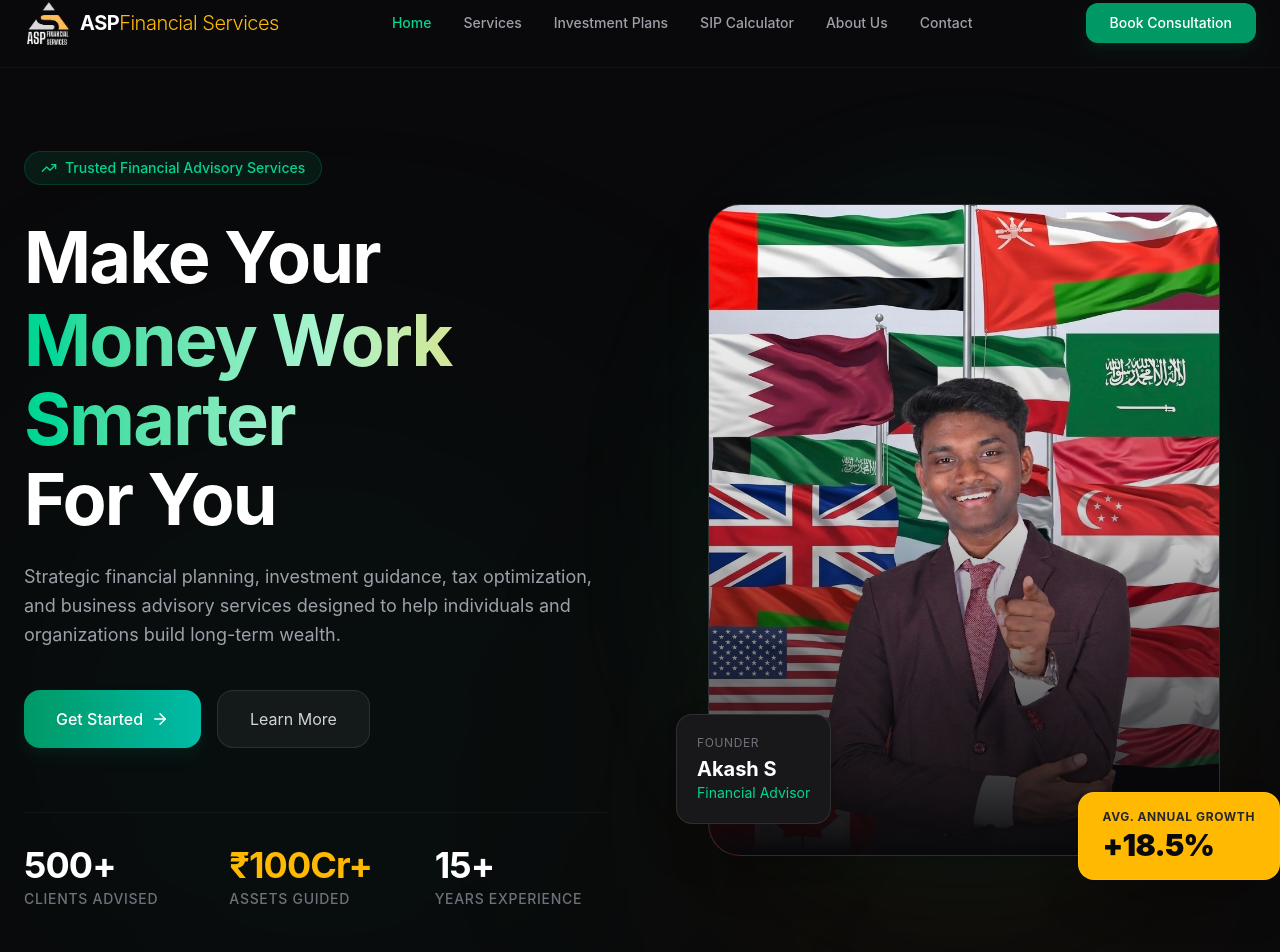
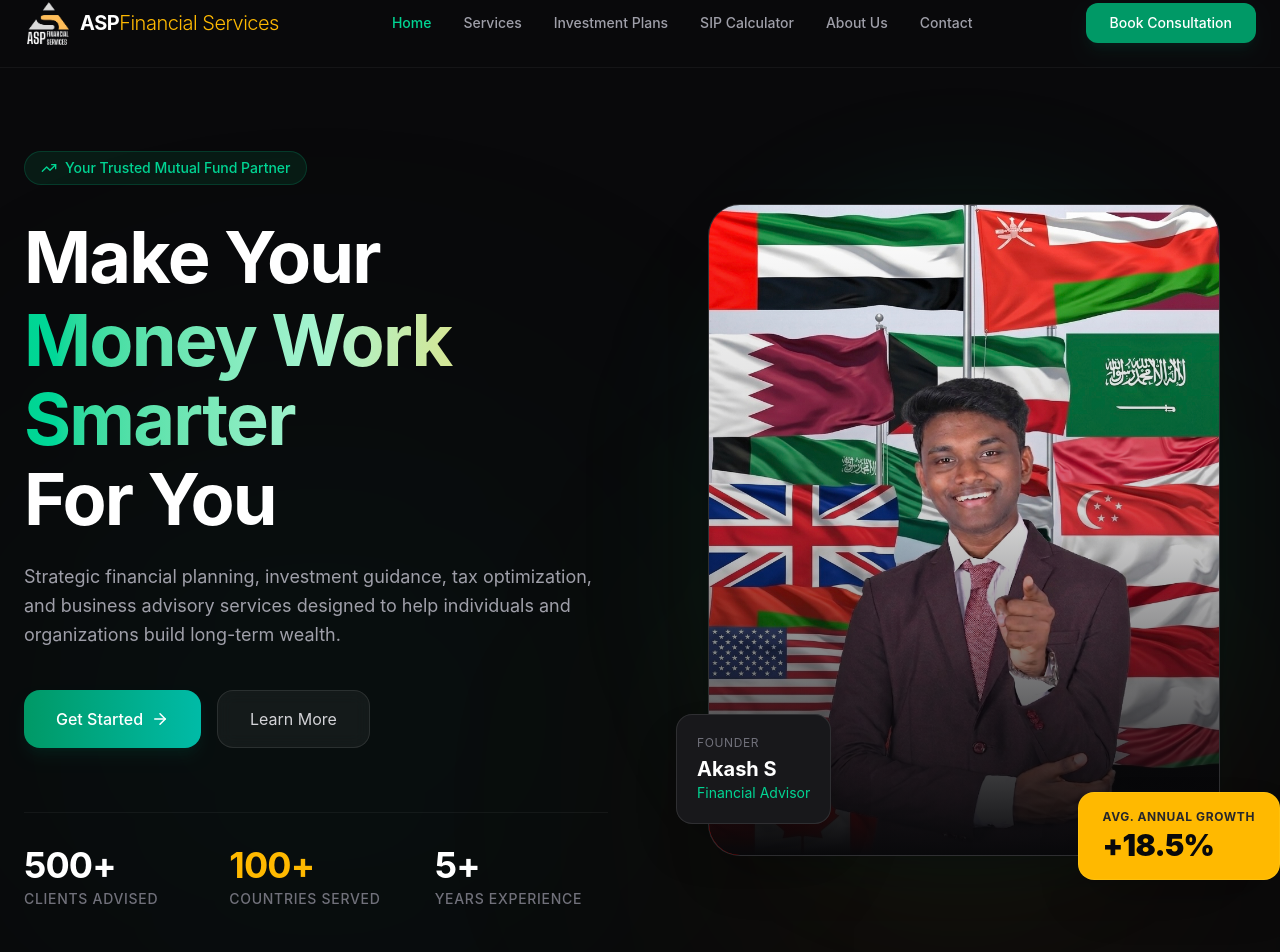
Before and after one commit to everlinesys/aspfinserv, a React (Vite) app: page / in a window 1280 px wide. Shown: the part 57-1009 px from the top of the page. Built offline with nearby package versions, Linux system fonts and the light colour scheme.

Commit message:
video change

```diff
--- a/src/components/Hero.jsx
+++ b/src/components/Hero.jsx
@@ -19,7 +19,7 @@ export default function Hero() {
               className="inline-flex items-center gap-2 rounded-full border border-emerald-500/20 bg-emerald-500/10 px-4 py-1.5 text-sm font-medium text-emerald-400 mb-8"
             >
               <TrendingUp size={16} />
-              Trusted Financial Advisory Services
+              Your Trusted Mutual Fund Partner
             </div>
 
             <h1
@@ -80,14 +80,14 @@ export default function Hero() {
               </div>
 
               <div>
-                <h3 className="text-3xl md:text-4xl font-bold text-amber-400 tracking-tight">₹100Cr+</h3>
+                <h3 className="text-3xl md:text-4xl font-bold text-amber-400 tracking-tight">100+</h3>
                 <p className="text-xs md:text-sm text-zinc-500 font-medium uppercase tracking-wider mt-1">
-                  Assets Guided
+                  Countries Served
                 </p>
               </div>
 
               <div>
-                <h3 className="text-3xl md:text-4xl font-bold text-white tracking-tight">15+</h3>
+                <h3 className="text-3xl md:text-4xl font-bold text-white tracking-tight">5+</h3>
                 <p className="text-xs md:text-sm text-zinc-500 font-medium uppercase tracking-wider mt-1">
                   Years Experience
                 </p>
@@ -111,7 +111,7 @@ export default function Hero() {
                 <img
                   src="/founder.jpeg"
                   alt="Founder"
-                  className="w-full h-[650px] object-cover object-top"
+                  className="w-full h-[350px] md:h-[650px] object-cover object-top"
                 />
 
                 <div className="absolute inset-0 bg-gradient-to-t from-zinc-950 via-zinc-950/20 to-transparent" />
```
